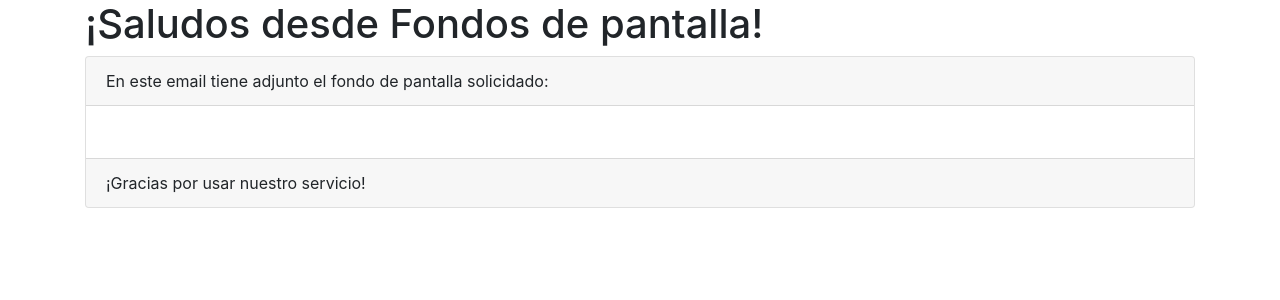
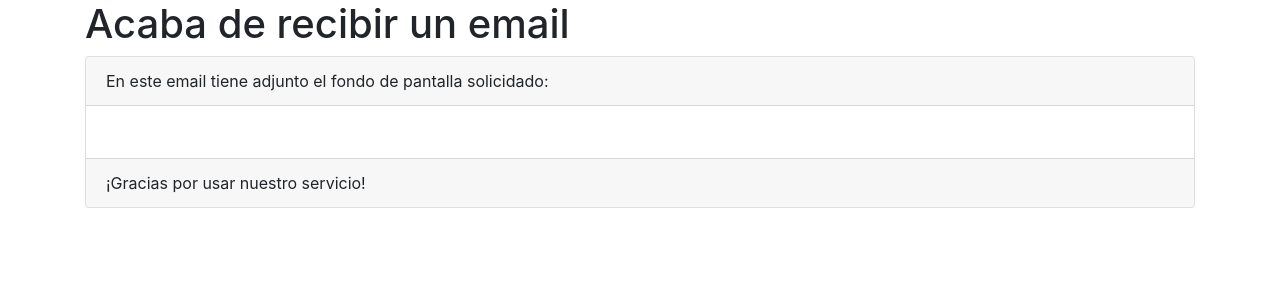
Before and after one commit to Jhandrox/galeria-clonada, a Flask app: template templates/email.html in a window 1280 px wide. Shown: the top 300 px of the page. Run offline with Flask 2, Linux system fonts and the light colour scheme; the template is opened without the code that fills it, so the values that code supplies are empty; some libraries are stand-ins or nearby versions.

Commit message:
cambio en el título del email

```diff
--- a/templates/email.html
+++ b/templates/email.html
@@ -14,7 +14,7 @@
 </head>
 
 <body class="container">
-    <h1>¡Saludos desde Fondos de pantalla!</h1>
+    <h1>Acaba de recibir un email</h1>
     <div class="card">
         <div class="card-header">En este email tiene adjunto el fondo de pantalla solicidado:</div>
         <div class="card-body">
```
